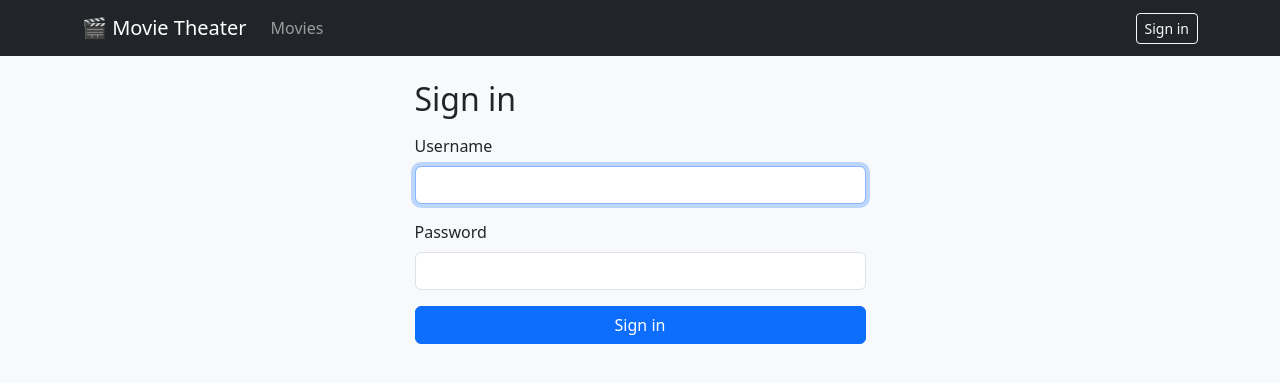
After one commit to Dread63/cs4300, a Django app: page /accounts/login/ in a window 1280 px wide. The commit adds this page. Shown: the top 383 px of the page. Run offline with Django 5.2, Linux system fonts and the light colour scheme.

Commit message:
T12: sign in/out with Django auth views; navbar shows user or Sign in

```diff
--- a/homework2/movie_theater_booking/bookings/templates/bookings/base.html
+++ b/homework2/movie_theater_booking/bookings/templates/bookings/base.html
@@ -10,9 +10,19 @@
     <nav class="navbar navbar-expand navbar-dark bg-dark mb-4">
         <div class="container">
             <span class="navbar-brand">🎬 Movie Theater</span>
-            <ul class="navbar-nav">
+            <ul class="navbar-nav me-auto">
                 <li class="nav-item"><a class="nav-link" href="{% url 'movie_list' %}">Movies</a></li>
             </ul>
+            {% if user.is_authenticated %}
+            {# Sign-out must be a POST in Django 5+, so it's a small form. #}
+            <form class="d-flex align-items-center" method="post" action="{% url 'logout' %}">
+                {% csrf_token %}
+                <span class="navbar-text me-2">{{ user.username }}</span>
+                <button class="btn btn-outline-light btn-sm" type="submit">Sign out</button>
+            </form>
+            {% else %}
+            <a class="btn btn-outline-light btn-sm" href="{% url 'login' %}?next={{ request.path|urlencode }}">Sign in</a>
+            {% endif %}
         </div>
     </nav>
     <main class="container">
--- /dev/null
+++ b/homework2/movie_theater_booking/bookings/templates/registration/login.html
@@ -0,0 +1,28 @@
+{% extends 'bookings/base.html' %}
+{# Django's LoginView looks for this exact path. #}
+{% block title %}Sign in{% endblock %}
+{% block content %}
+<div class="row justify-content-center">
+    <div class="col-sm-8 col-md-5">
+        <h2 class="mb-3">Sign in</h2>
+        {% if form.non_field_errors %}
+        <div class="alert alert-danger">{{ form.non_field_errors|join:" " }}</div>
+        {% endif %}
+        <form method="post" action="{% url 'login' %}">
+            {% csrf_token %}
+            <div class="mb-3">
+                <label class="form-label" for="{{ form.username.id_for_label }}">Username</label>
+                <input class="form-control" type="text" name="username" id="{{ form.username.id_for_label }}"
+                       value="{{ form.username.value|default:'' }}" autocomplete="username" required autofocus>
+            </div>
+            <div class="mb-3">
+                <label class="form-label" for="{{ form.password.id_for_label }}">Password</label>
+                <input class="form-control" type="password" name="password" id="{{ form.password.id_for_label }}"
+                       autocomplete="current-password" required>
+            </div>
+            <input type="hidden" name="next" value="{{ next }}">
+            <button class="btn btn-primary w-100" type="submit">Sign in</button>
+        </form>
+    </div>
+</div>
+{% endblock %}
--- a/homework2/movie_theater_booking/movie_theater_booking/settings.py
+++ b/homework2/movie_theater_booking/movie_theater_booking/settings.py
@@ -119,6 +119,10 @@ USE_TZ = True
 
 STATIC_URL = 'static/'
 
+# Where sign-in and sign-out land when there's no ?next= page to return to.
+LOGIN_REDIRECT_URL = 'movie_list'
+LOGOUT_REDIRECT_URL = 'movie_list'
+
 
 # Email
 # https://docs.djangoproject.com/en/6.1/topics/email/#topic-email-configuration
--- a/homework2/movie_theater_booking/movie_theater_booking/urls.py
+++ b/homework2/movie_theater_booking/movie_theater_booking/urls.py
@@ -19,5 +19,7 @@ from django.urls import include, path
 
 urlpatterns = [
     path('admin/', admin.site.urls),
+    # Django's built-in sign-in/out views: /accounts/login/, /accounts/logout/ (spec 002 AC-12).
+    path('accounts/', include('django.contrib.auth.urls')),
     path('', include('bookings.urls')),
 ]
```
Also changed, not shown: homework2/movie_theater_booking/bookings/tests.py (+35 -0 lines), homework2/movie_theater_booking/specs/002-seat-booking/tasks.md (+1 -1 lines).
